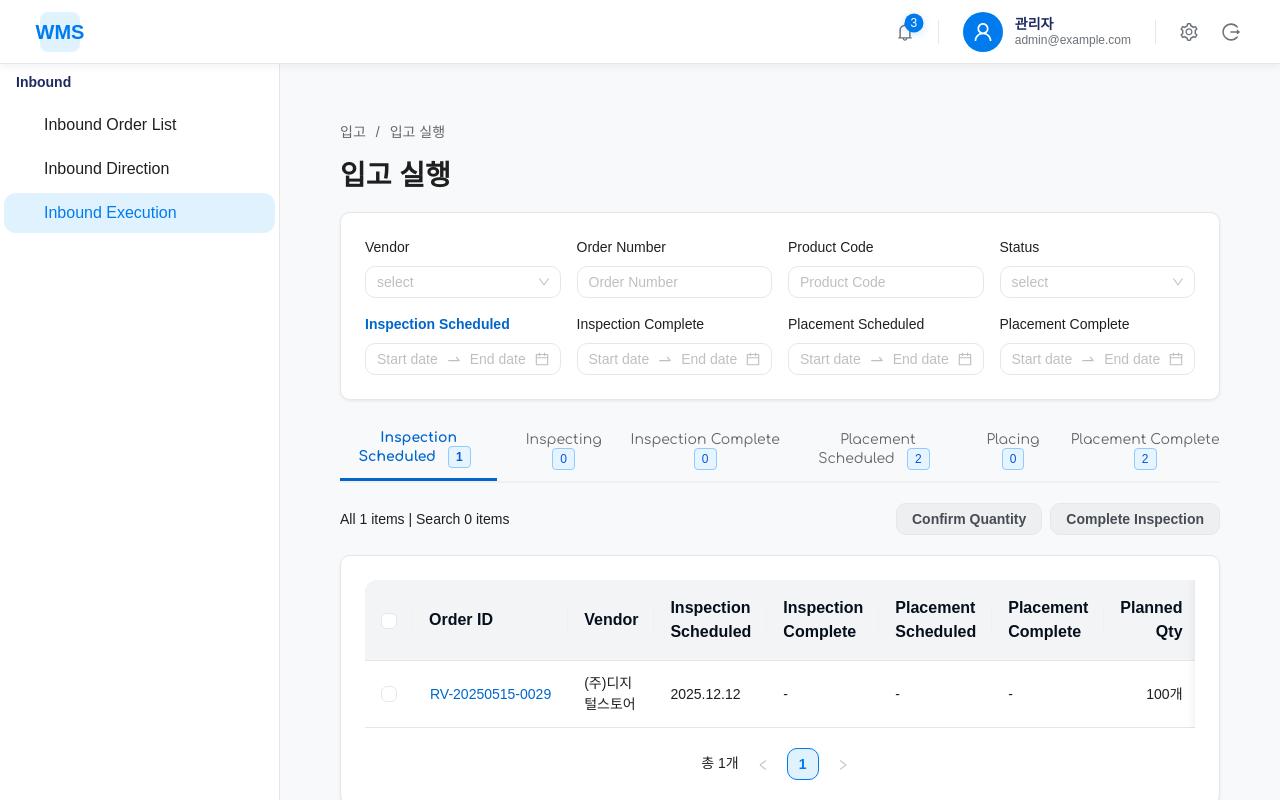
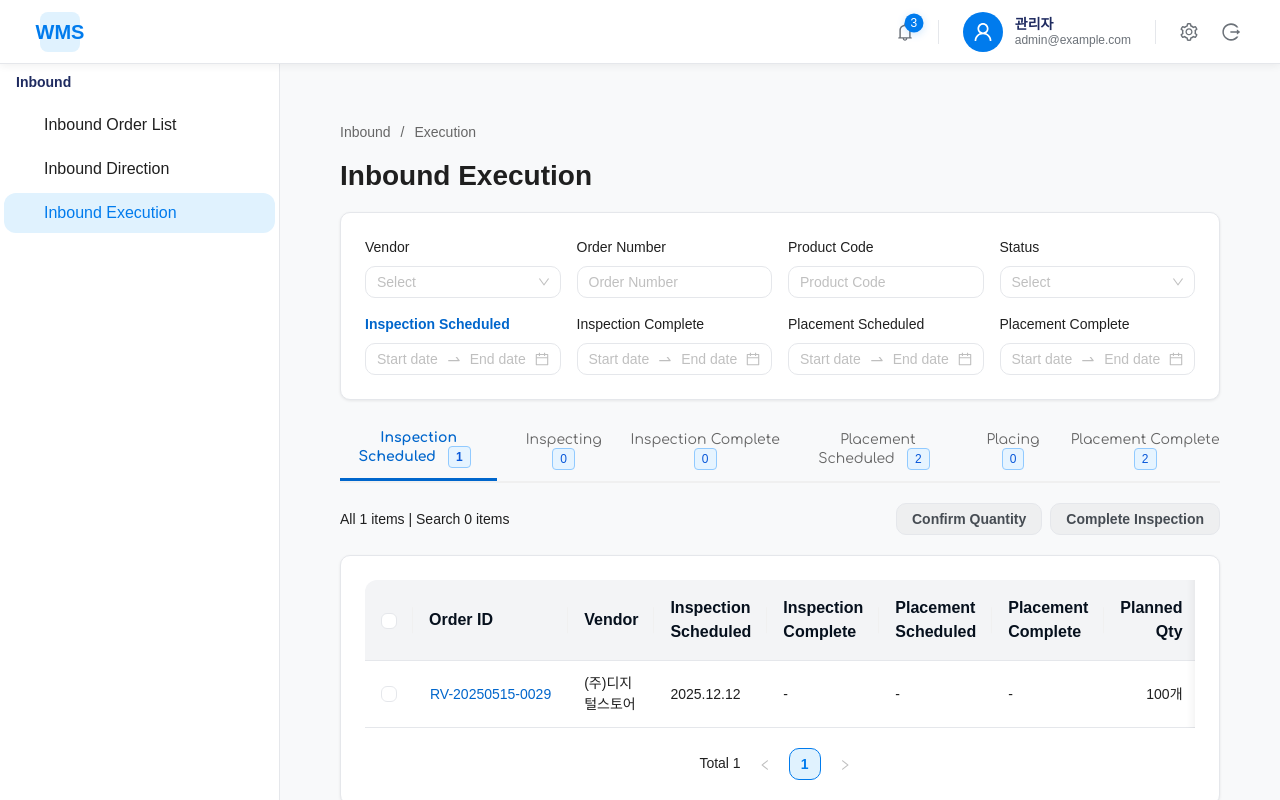
Before and after one commit to losnah-think/wms-wf, a Next.js app: page /en/inbound/execution in a window 1280 px wide. Built offline with nearby package versions, Linux system fonts and the light colour scheme; a web font is replaced by a local one.

Commit message:
Apply i18n to execution/page.tsx (breadcrumb, placeholders, pagination)

```diff
--- a/app/[locale]/inbound/execution/page.tsx
+++ b/app/[locale]/inbound/execution/page.tsx
@@ -555,14 +555,14 @@ export default function InboundExecutionPage() {
     <div style={{ padding: '20px' }}>
       {/* Breadcrumb */}
       <div style={{ marginBottom: '20px', color: '#666', fontSize: '14px' }}>
-        <span>입고</span>
+        <span>{t('breadcrumb.inbound')}</span>
         <span style={{ margin: '0 10px' }}>/</span>
-        <span>입고 실행</span>
+        <span>{t('breadcrumb.execution')}</span>
       </div>
 
       {/* Header */}
       <div style={{ marginBottom: '20px' }}>
-        <h1>입고 실행</h1>
+        <h1>{t('title')}</h1>
       </div>
 
       {/* Filter Section */}
@@ -574,7 +574,7 @@ export default function InboundExecutionPage() {
             </div>
             <Select
               style={{ width: '100%' }}
-              placeholder="select"
+              placeholder={t('selectPlaceholder')}
               value={filters.vendor}
               onChange={(value) => setFilters({ ...filters, vendor: value })}
               options={[
@@ -613,7 +613,7 @@ export default function InboundExecutionPage() {
             </div>
             <Select
               style={{ width: '100%' }}
-              placeholder="select"
+              placeholder={t('selectPlaceholder')}
               value={filters.status}
               onChange={(value) => setFilters({ ...filters, status: value })}
               options={[
@@ -813,7 +813,7 @@ export default function InboundExecutionPage() {
             total={filteredData.length}
             onChange={(page) => setPagination({ ...pagination, current: page })}
             showQuickJumper
-            showTotal={(total) => `총 ${total}개`}
+            showTotal={(total) => t('pagination.total', { total })}
           />
         </div>
       </Card>
@@ -831,10 +831,10 @@ export default function InboundExecutionPage() {
             setIsModalVisible(false)
             setSelectedOrderDetail(null)
           }}>
-            {t('modal.goBack')}
+            {t('goBack')}
           </Button>,
           <Button key="confirm" type="primary">
-            {t('modal.confirm')}
+            {t('confirm')}
           </Button>,
         ]}
         width={800}
--- a/messages/en.json
+++ b/messages/en.json
@@ -240,6 +240,12 @@
     "execution": {
       "title": "Inbound Execution",
       "subtitle": "Execute and manage inbound tasks",
+      "breadcrumb": {
+        "inbound": "Inbound",
+        "execution": "Execution"
+      },
+      "selectPlaceholder": "Select",
+      "confirm": "Confirm",
       "orderId": "Order ID",
       "vendor": "Vendor",
       "productCode": "Product Code",
@@ -280,6 +286,9 @@
       "ordersMovedMessage": "orders moved to inbound execution",
       "loadingError": "Error processing orders",
       "loadingErrorDetail": "An error occurred while processing order data",
+      "pagination": {
+        "total": "Total {total}"
+      },
       "modal": {
         "title": "Inbound Order Details",
         "goBack": "Go Back",
--- a/messages/ko.json
+++ b/messages/ko.json
@@ -240,6 +240,12 @@
     "execution": {
       "title": "입고 실행",
       "subtitle": "입고 작업을 실행하고 관리합니다",
+      "breadcrumb": {
+        "inbound": "입고",
+        "execution": "입고 실행"
+      },
+      "selectPlaceholder": "선택",
+      "confirm": "확정",
       "orderId": "입고 오더",
       "vendor": "화주명",
       "productCode": "품목코드",
@@ -262,6 +268,27 @@
       "filterOrderId": "입고 오더 번호",
       "filterProductCode": "품목코드",
       "filterStatus": "상태",
+      "all": "전체",
+      "items": "건",
+      "search": "검색",
+      "total": "총계",
+      "selectAtLeastOne": "최소 1개 이상의 항목을 선택해주세요",
+      "goBack": "이전",
+      "productDetails": "품목 상세",
+      "workHistory": "작업 기록",
+      "noWorkHistory": "작업 기록이 없습니다",
+      "inspectionCompleteMessage": "검수가 성공적으로 완료되었습니다",
+      "placementInstructionMessage": "적치 예정으로 이동되었습니다",
+      "selectOrderForPlacement": "적치할 오더를 선택해주세요",
+      "selectOrderForQuantity": "수량을 확인할 오더를 선택해주세요",
+      "selectOrderForCompletion": "적치를 완료할 오더를 선택해주세요",
+      "placementCompleteMessage": "적치가 성공적으로 완료되었습니다",
+      "ordersMovedMessage": "개의 오더가 입고 실행으로 이동되었습니다",
+      "loadingError": "오더 처리 중 오류가 발생했습니다",
+      "loadingErrorDetail": "오더 데이터 처리 중 오류가 발생했습니다",
+      "pagination": {
+        "total": "총 {total}개"
+      },
       "modal": {
         "title": "입고 오더",
         "goBack": "이전",
```
